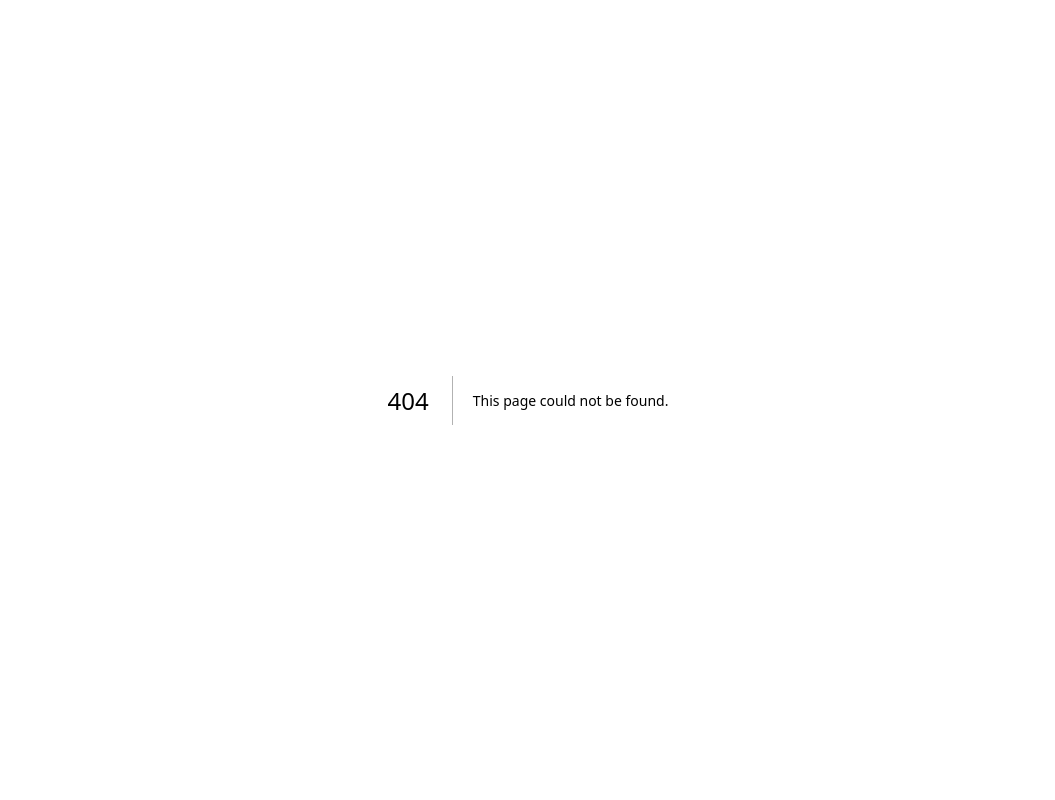
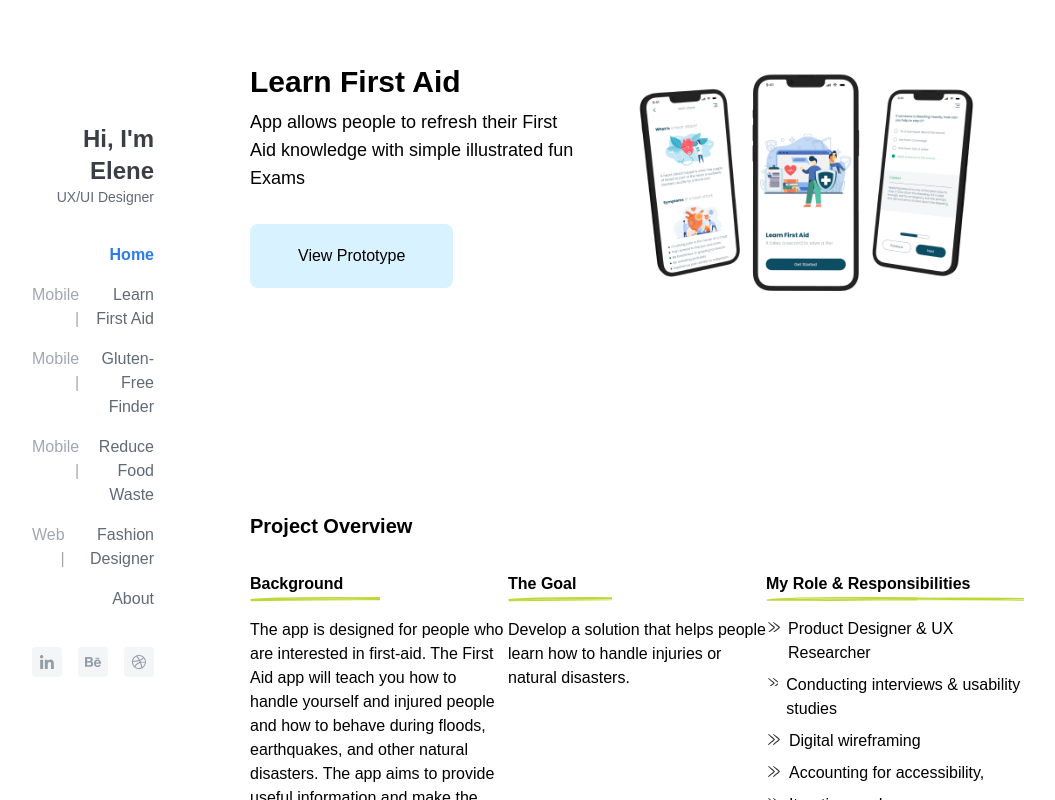
Before and after one commit to lelezedg/my-portfolio, a Next.js app: page /FirstAidApp in a window 1280 px wide. Before the commit this address had no page. Shown: the whole page, without its empty margins (112-1167 px from the left). Built offline with nearby package versions, Linux system fonts and the light colour scheme.

Commit message:
fix: adding missing components

```diff
--- /dev/null
+++ b/components/PageHero.tsx
@@ -0,0 +1,44 @@
+import React from "react";
+import Image from "next/image";
+import { useRouter } from "next/router";
+
+type TPageHero = {
+  title: string;
+  subtile: string;
+  coverImage: string;
+  buttonLabel: string;
+  navigationURL?: string;
+};
+
+export const PageHero = ({
+  title,
+  subtile,
+  coverImage,
+  navigationURL,
+  buttonLabel,
+}: TPageHero) => {
+  const router = useRouter();
+
+  return (
+    <div className="flex flex-grow flex-row mb-32">
+      <div className="flex flex-col self-center">
+        <h1 className="text-3xl font-bold">{title}</h1>
+        <p className="mt-2 font-regular text-lg mb-8">{subtile}</p>
+        <button
+          onClick={() => router.push(`/${navigationURL}`)}
+          className="self-start mb-24 py-5 px-12 bg-blue-200 rounded-lg"
+        >
+          {buttonLabel}
+        </button>
+      </div>
+      <div>
+        <Image
+          src={`/assets/${coverImage}.png`}
+          width={900}
+          height={500}
+          alt="_"
+        />
+      </div>
+    </div>
+  );
+};
--- /dev/null
+++ b/components/Section.tsx
@@ -0,0 +1,55 @@
+import React from "react";
+import Image from "next/image";
+
+type TSection = {
+  title: string;
+  body?: string;
+  list?: string[];
+  style?: string;
+};
+
+export const Section = ({ title, body, list, style }: TSection) => {
+  const underlineIconWidth = title.length * 13;
+
+  return (
+    <div className={`flex flex-col basis-1/3 ${style}`}>
+      {title && (
+        <div className="mb-2 md:mb-4">
+          <h1 className="font-semibold md:font-bold text-sm md:text-base">
+            {title}
+          </h1>
+          <Image
+            src="/assets/underline.svg"
+            width={underlineIconWidth}
+            height={6}
+            alt="icon"
+          />
+        </div>
+      )}
+
+      {body && (
+        <div className="md:mb-4">
+          <h1 className="font-regular text-sm md:text-base">{body}</h1>
+        </div>
+      )}
+
+      {list &&
+        list?.map((item) => {
+          const uniqueKey = Math.random().toString(36).substring(2, 10);
+          return (
+            <div className="mb-2 flex flex-row" key={uniqueKey}>
+              <div className="mr-2 mt-1">
+                <Image
+                  src="/assets/section-icon.svg"
+                  width={15}
+                  height={12}
+                  alt="icon"
+                />
+              </div>
+              <h1 className="font-regular text-sm md:text-base">{item}</h1>
+            </div>
+          );
+        })}
+    </div>
+  );
+};
--- a/components/index.ts
+++ b/components/index.ts
@@ -3,3 +3,5 @@ export * from "./Layout";
 export * from "./Menu";
 export * from "./MenuItem";
 export * from "./Card";
+export * from "./Section";
+export * from "./PageHero";
--- /dev/null
+++ b/pages/FirstAidApp.tsx
@@ -0,0 +1,42 @@
+import { Layout, PageHero, Section } from "../components";
+
+export default function Page() {
+  return (
+    <Layout title="Learn First Aid App">
+      <div className="ml-24">
+        <PageHero
+          title="Learn First Aid"
+          subtile="App allows people to refresh their First Aid knowledge with simple illustrated fun Exams"
+          coverImage="first-aid-hero"
+          buttonLabel="View Prototype"
+        />
+
+        <h1 className="mb-8 font-bold text-xl">Project Overview</h1>
+
+        <div className="flex flex-row basis-1/3">
+          <Section
+            title="Background"
+            body="The app is designed for people who are interested in first-aid. The First Aid app will teach you how to handle yourself and injured people and how to behave during floods, earthquakes, and other natural disasters. The app aims to provide useful information and make the learning process easier and pleasurable."
+          />
+
+          <Section
+            title="The Goal"
+            body="Develop a solution that helps people learn how to handle injuries or natural disasters."
+          />
+
+          <Section
+            title="My Role & Responsibilities"
+            list={[
+              "Product Designer & UX Researcher",
+              "Conducting interviews & usability studies",
+              "Digital wireframing",
+              "Accounting for accessibility,",
+              "Iterating on des",
+              "Information architecture.",
+            ]}
+          />
+        </div>
+      </div>
+    </Layout>
+  );
+}
```
